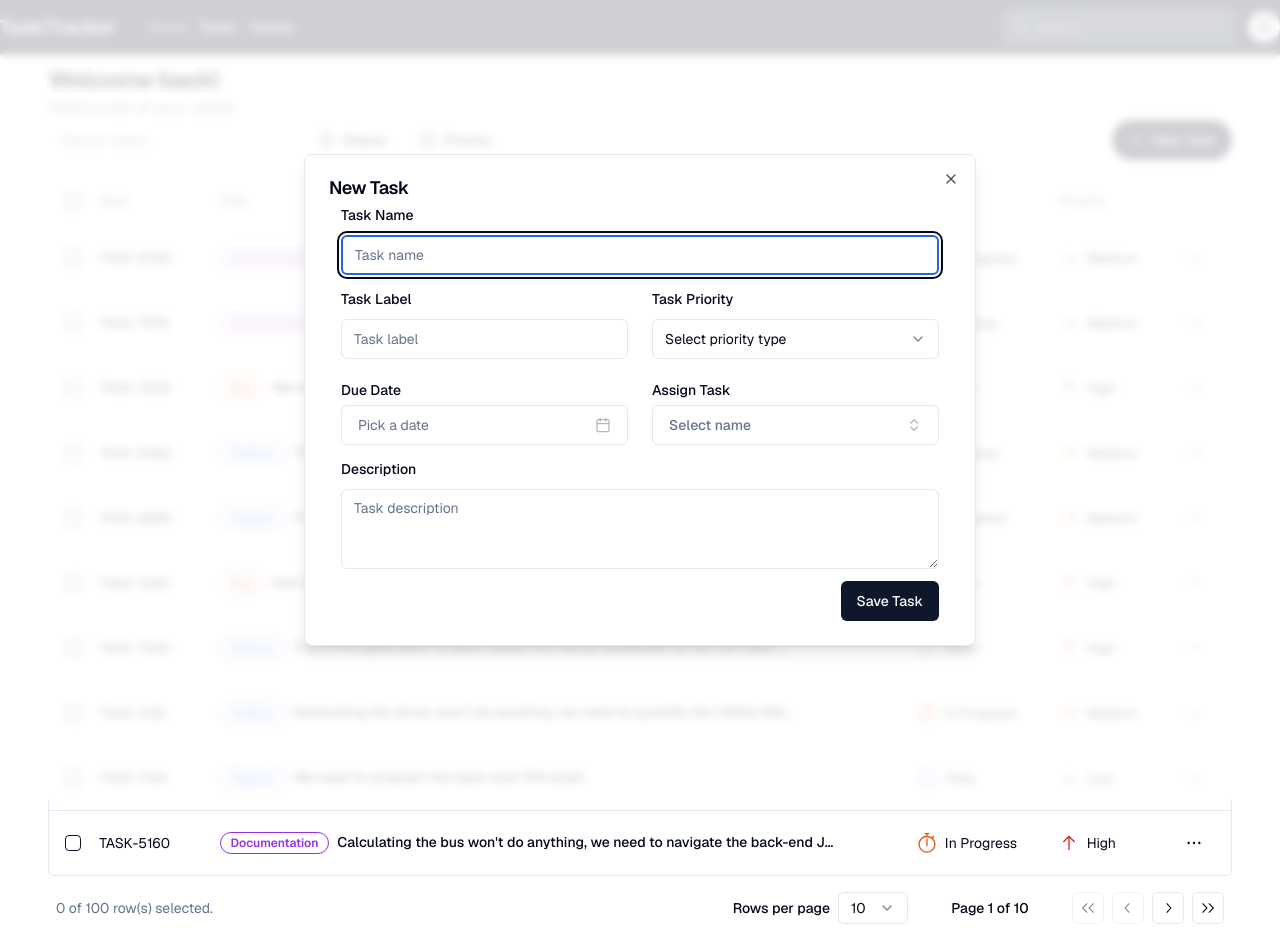
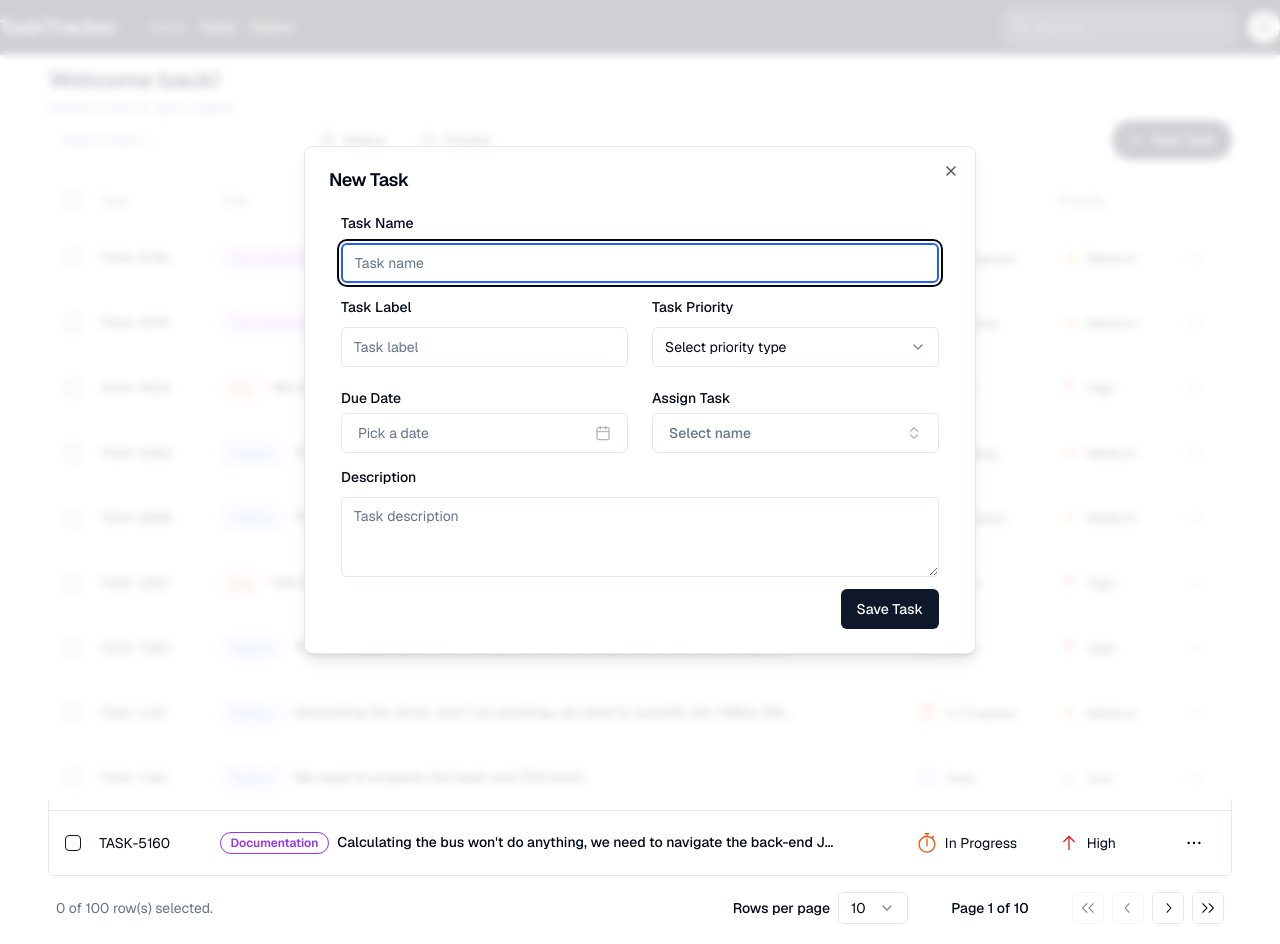
Before and after one commit to KennyMwendwaX/task-trace, a Next.js app: page /tasks in a window 1280 px wide. Both pictures are taken after a click on the button "New Task". Built offline with nearby package versions, Linux system fonts and the light colour scheme.

Commit message:
Added padding to the new task modal

```diff
--- a/components/AddTaskModal.tsx
+++ b/components/AddTaskModal.tsx
@@ -98,7 +98,7 @@ export default function AddTaskModal() {
 
             <Form {...form}>
               <form
-                className="space-y-3 px-3"
+                className="space-y-3 pt-4 px-3"
                 onSubmit={form.handleSubmit(onSubmit)}>
                 <FormField
                   control={form.control}
```
